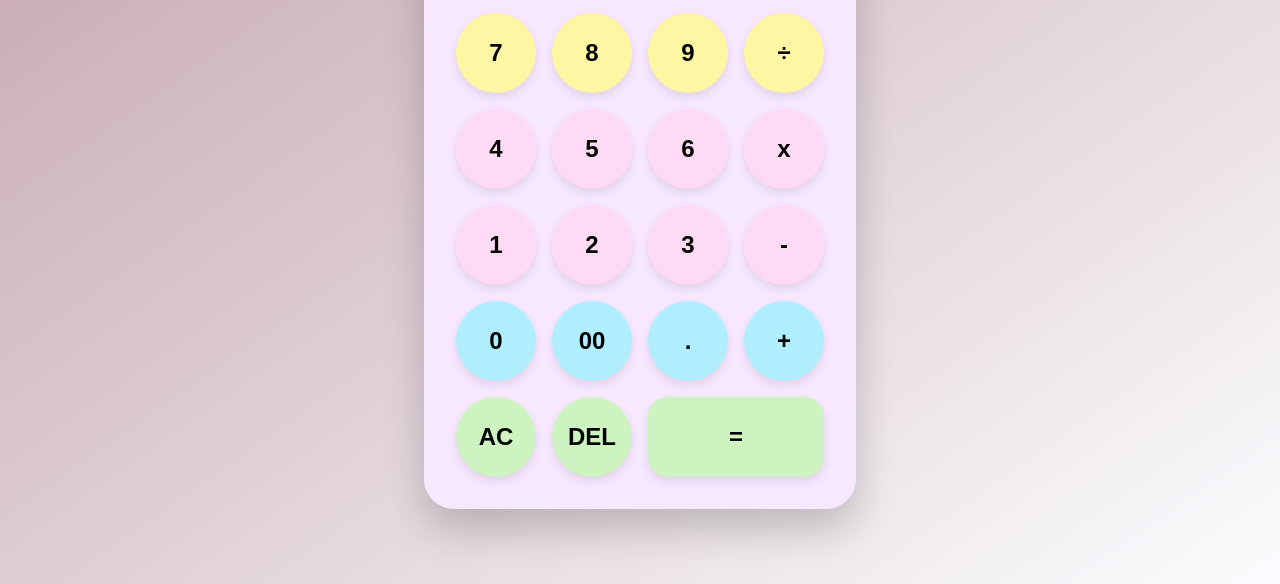
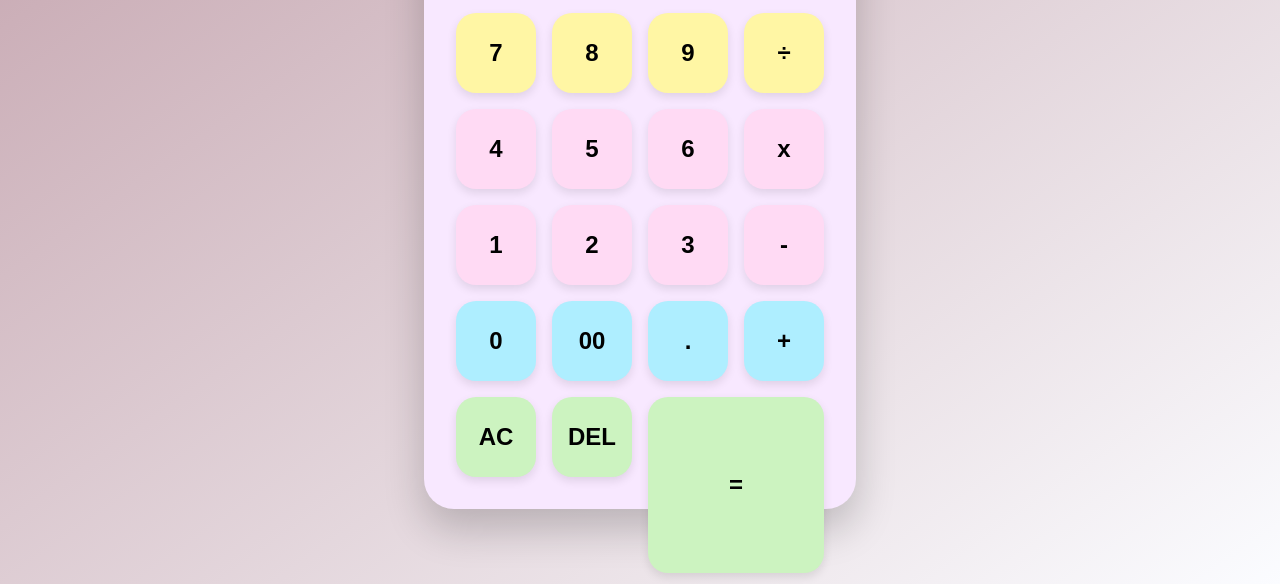
Before and after one commit to Zenatrite/Kawai-Calculator, a plain HTML site: page index.html in a window 1280 px wide. Shown: the part 216-800 px from the top of the page. Drawn offline with nearby package versions, Linux system fonts and the light colour scheme.

Commit message:
Update styles.css

```diff
--- a/styles.css
+++ b/styles.css
@@ -52,9 +52,12 @@ body {
 }
 
 .btn {
+  aspect-ratio: 1 / 1;
+  width: 100%;
+  height: auto;
   font-size: 1.5rem;
   border: none;
-  border-radius: 50%;
+  border-radius: 20px; /* Make it rounded-cute, not full circle */
   cursor: pointer;
   transition: 0.2s;
   box-shadow: 0 4px 10px rgba(0, 0, 0, 0.1);
```
